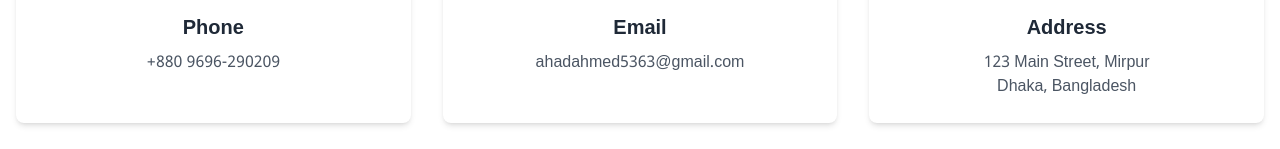
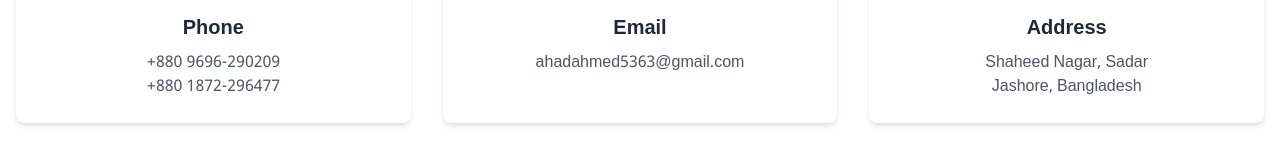
Before and after one commit to fardinbaf/hilfulfuzul, a React (Vite) app: page /contact in a window 1280 px wide. Shown: the part 457-606 px from the top of the page. Built offline with nearby package versions, Linux system fonts and the light colour scheme; no server answers; the database is empty.

Commit message:
Update ContactPage.tsx

```diff
--- a/src/pages/ContactPage.tsx
+++ b/src/pages/ContactPage.tsx
@@ -67,6 +67,7 @@ const ContactPage = () => {
               <h3 className="text-xl font-bold text-gray-800 mb-2">Phone</h3>
 
               <p className="text-gray-600">+880 9696-290209</p>
+              <p className="text-gray-600">+880 1872-296477</p>
             </div>
 
             <div className="bg-white p-6 rounded-lg shadow-md text-center">
@@ -82,8 +83,8 @@ const ContactPage = () => {
                 <MapPin className="h-8 w-8 text-emerald-600" />
               </div>
               <h3 className="text-xl font-bold text-gray-800 mb-2">Address</h3>
-              <p className="text-gray-600">123 Main Street, Mirpur</p>
-              <p className="text-gray-600">Dhaka, Bangladesh</p>
+              <p className="text-gray-600">Shaheed Nagar, Sadar</p>
+              <p className="text-gray-600">Jashore, Bangladesh</p>
             </div>
           </div>
 
```
